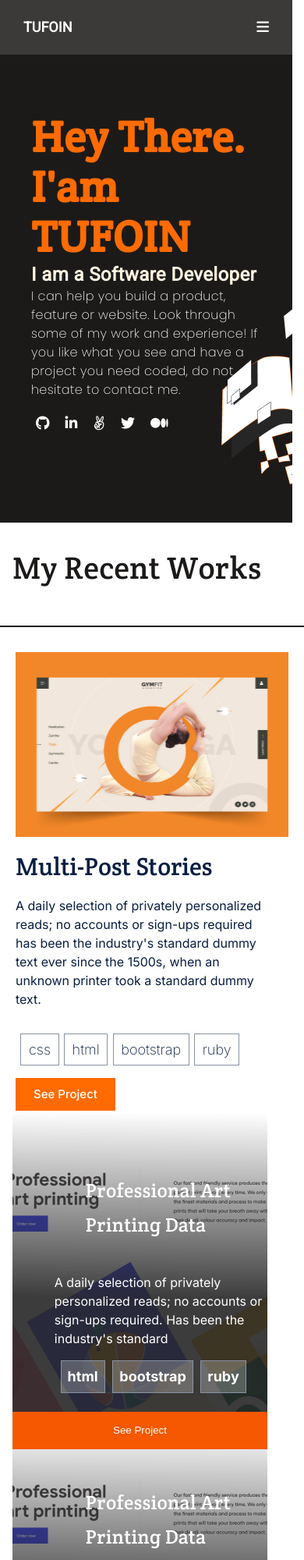
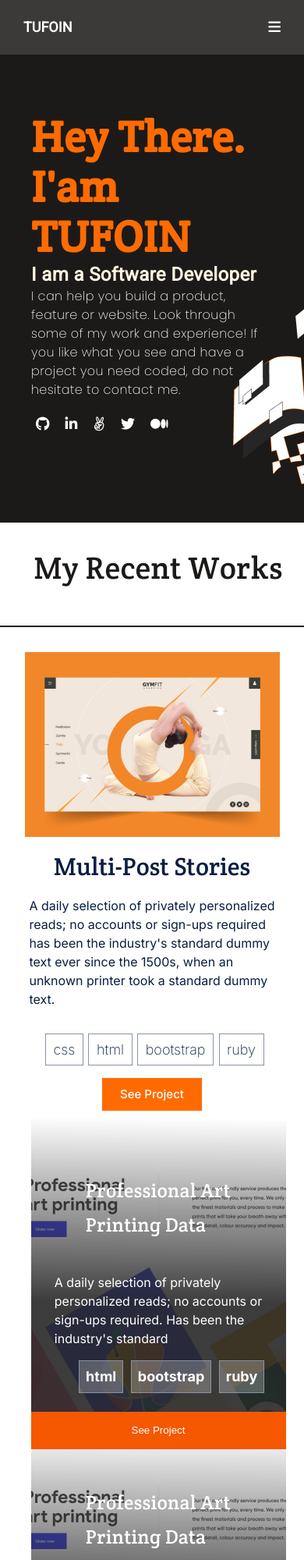
Before and after one commit to tufoinnkuo10/Personal-Portfolio, a plain HTML site: page index.html in a window 390 px wide. Shown: the top 2000 px of the page at 78% size. Drawn offline with Linux system fonts and the light colour scheme.

Commit message:
mobile chack

```diff
--- a/index.html
+++ b/index.html
@@ -211,7 +211,12 @@
             and<br />experience! If you like what you see and have a project you
             need coded, don't hesitate to contact me.
           </p>
-          <button class="about-section-button">Get My Resume</button>
+          <ul>
+            <li>
+              <button class="about-section-button">Get My Resume</button>
+            </li>
+          </ul>
+
           <hr class="line2" />
         </div>
 
--- a/style.css
+++ b/style.css
@@ -10,7 +10,7 @@ nav {
   position: absolute;
   background-color: #3c3a39;
   height: 70px;
-  width: 375px;
+  width: 100%;
   color: #fff;
   justify-content: center;
 }
@@ -47,7 +47,6 @@ a {
 
 .main-section {
   background-color: #1c1a19;
-  width: 375px;
   height: 670px;
   background-image: url(image/sidepic.png);
   background-position: 100% 100%;
@@ -106,9 +105,11 @@ a {
 
 .first-box {
   display: flex;
-  flex-flow: column wrap;
+  flex-direction: column;
   margin-left: 20px;
   margin-right: 20px;
+  justify-content: center;
+  align-items: center;
 }
 
 .projectimg {
@@ -125,6 +126,9 @@ a {
   line-height: 52px;
   margin-bottom: 3rem;
   margin-top: 2rem;
+  display: flex;
+  align-items: center;
+  justify-content: center;
 }
 
 .line1 {
@@ -202,6 +206,9 @@ a {
   background-repeat: no-repeat;
   margin-left: 1rem;
   height: 400px;
+  align-items: center;
+  justify-content: center;
+  background-position: center;
 }
 
 .professional-h1 {
@@ -282,7 +289,6 @@ a {
 
 .about-me {
   background-color: #1c1a19;
-  width: 375px;
   height: 2000px;
 }
 
@@ -483,6 +489,10 @@ a {
 
 .form-section {
   width: 100%;
+  justify-content: center;
+  display: flex;
+  align-items: center;
+  flex-direction: column;
 }
 
 .form1 {
```
